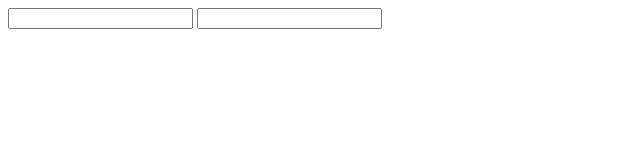
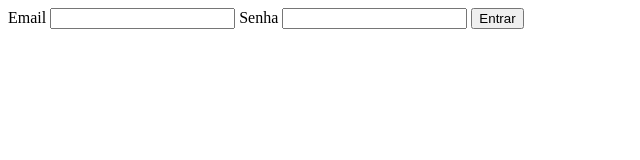
Before and after one commit to girleidearaujoo/poo, a plain HTML site: page [POO - Manhã][Projeto Final][Gi, Ellen e Leticia]/login.html in a window 1280 px wide. Shown: the whole page, without its empty margins (0-640 px from the left). Drawn offline with Linux system fonts and the light colour scheme.

Commit message:
começando o projetinho final :)

```diff
--- a/[POO - Manhã][Projeto Final][Gi, Ellen e Leticia]/login.html
+++ b/[POO - Manhã][Projeto Final][Gi, Ellen e Leticia]/login.html
@@ -6,14 +6,14 @@
     <title>ChatPet</title>
 </head>
 <body>
-    <form action="">
-        <label for="iptEmail"></label>
+    <form action="lista.html">
+        <label for="iptEmail">Email</label>
         <input type="email" name="" id="iptEmail">
 
-        <label for="iptSenha"></label>
+        <label for="iptSenha">Senha</label>
         <input type="password" name="" id="iptSenha">
 
-
+        <input type="submit" value="Entrar">
     </form>
 </body>
 </html>
```
Also changed, not shown: [POO - Manhã][Projeto Final][Gi, Ellen e Leticia]/lista.html (added, +11 -0 lines).
